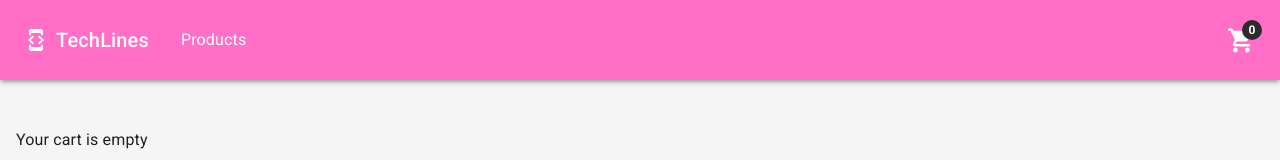
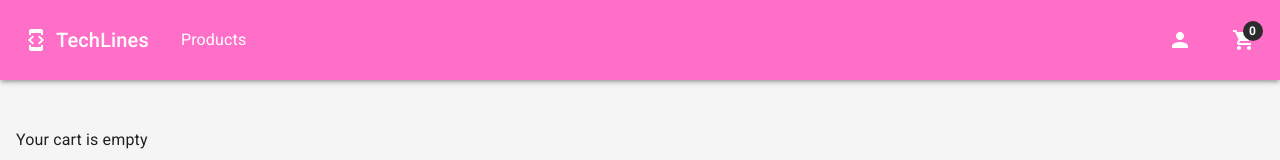
Before and after one commit to jasonLapina/techlines-ui, a React (Vite) app: page /cart in a window 1280 px wide. Shown: the top 160 px of the page. Built offline with nearby package versions, Linux system fonts and the light colour scheme.

Commit message:
add profile menu in header, add clear cart functionality

```diff
--- a/src/components/Cart/CartDialog.tsx
+++ b/src/components/Cart/CartDialog.tsx
@@ -10,8 +10,9 @@ import {
   Typography,
 } from "@mui/material";
 import { useEffect, useState } from "react";
-import { useSelector } from "react-redux";
+import { useDispatch, useSelector } from "react-redux";
 import { RootState } from "../../redux/store.ts";
+import { clearCart } from "../../redux/slices/cartSlice.ts";
 
 const CartDialog = () => {
   const [open, setOpen] = useState(false);
@@ -43,6 +44,13 @@ const CartDialog = () => {
     };
   }, [anchorEl]);
 
+  const dispatch = useDispatch();
+
+  const handleClearCart = () => {
+    dispatch(clearCart());
+    setOpen(false);
+  };
+
   return (
     <>
       <CartIcon id={id} onClick={handleClick} />
@@ -66,6 +74,7 @@ const CartDialog = () => {
           Your Cart is Empty
         </Paper>
       </Popper>
+
       <Dialog
         fullWidth
         maxWidth={"xl"}
@@ -82,7 +91,7 @@ const CartDialog = () => {
           }}
         ></DialogContent>
         <DialogActions>
-          <Button variant="text" color="error">
+          <Button onClick={handleClearCart} variant="text" color="error">
             Clear Cart
           </Button>
           <Button variant="contained" size="large">
--- a/src/components/Cart/CartIcon.tsx
+++ b/src/components/Cart/CartIcon.tsx
@@ -36,7 +36,7 @@ const CartIcon = ({
     >
       <ShoppingCart
         sx={{
-          fontSize: "1.8rem",
+          // fontSize: "1.8rem",
           color: "white",
           transition: "transform 0.2s ease-in-out",
           "&:hover": {
--- a/src/components/Header.tsx
+++ b/src/components/Header.tsx
@@ -4,6 +4,7 @@ import Logo from "./Logo.tsx";
 import Link from "./Link.tsx";
 import { useLocation } from "react-router";
 import CartDialog from "./Cart/CartDialog.tsx";
+import ProfileMenu from "./ProfileMenu.tsx";
 
 const Header = () => {
   const { pathname } = useLocation();
@@ -31,8 +32,9 @@ const Header = () => {
               </Box>
             </Stack>
 
-            <Stack direction="row" alignItems="center" spacing={2}>
+            <Stack direction="row" alignItems="center" useFlexGap gap={4}>
               {pathname === "/products" && <ToggleFavorites />}
+              <ProfileMenu />
               <CartDialog />
             </Stack>
           </Stack>
--- /dev/null
+++ b/src/components/ProfileMenu.tsx
@@ -0,0 +1,47 @@
+import * as React from "react";
+import Menu from "@mui/material/Menu";
+import MenuItem from "@mui/material/MenuItem";
+import { IconButton } from "@mui/material";
+import { Person } from "@mui/icons-material";
+
+export default function ProfileMenu() {
+  const [anchorEl, setAnchorEl] = React.useState<null | HTMLElement>(null);
+  const open = Boolean(anchorEl);
+  const handleClick = (event: React.MouseEvent<HTMLButtonElement>) => {
+    setAnchorEl(event.currentTarget);
+  };
+  const handleClose = () => {
+    setAnchorEl(null);
+  };
+
+  return (
+    <div>
+      <IconButton
+        // id="basic-button"
+        // aria-controls={open ? "basic-menu" : undefined}
+        // aria-haspopup="true"
+        // aria-expanded={open ? "true" : undefined}
+        onClick={handleClick}
+      >
+        <Person sx={{ color: "white" }} />
+      </IconButton>
+      <Menu
+        id="basic-menu"
+        anchorEl={anchorEl}
+        open={open}
+        onClose={handleClose}
+      >
+        <AccountDialog />
+        <MenuItem>Logout</MenuItem>
+      </Menu>
+    </div>
+  );
+}
+
+const AccountDialog = () => {
+  return (
+    <>
+      <MenuItem>My account</MenuItem>
+    </>
+  );
+};
```
